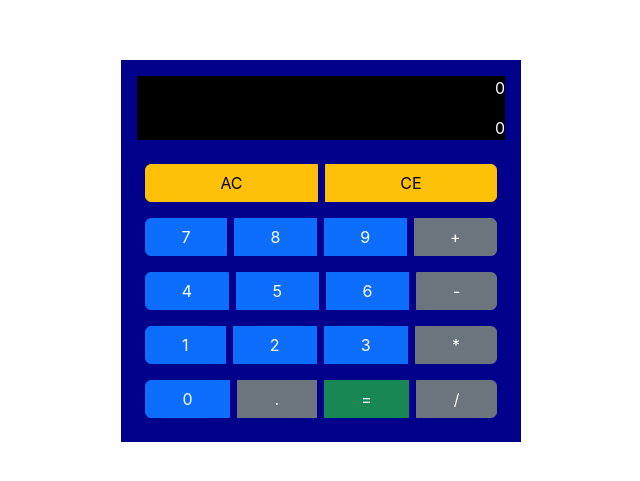
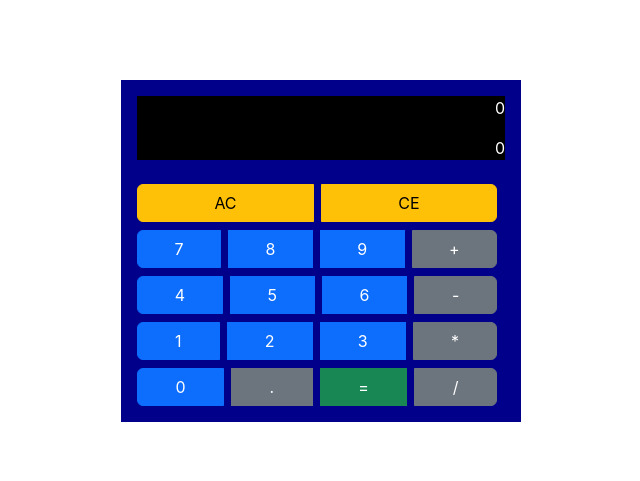
Before and after one commit to vitanv/Calculator-app, a React (Create React App) app: page / in a window 1280 px wide. Shown: the part 149-630 px from the top of the page, without its empty margins (319-959 px from the left). Built offline with nearby package versions, Linux system fonts and the light colour scheme.

Commit message:
changed layout

```diff
--- a/src/App.css
+++ b/src/App.css
@@ -10,7 +10,7 @@
 }
 
 .btn{
-  height: auto;
-  width: auto;
-  margin: 0.5rem;
+  margin-top: 0.5rem;
+  margin-right: 0.5rem;
+
 }
```
